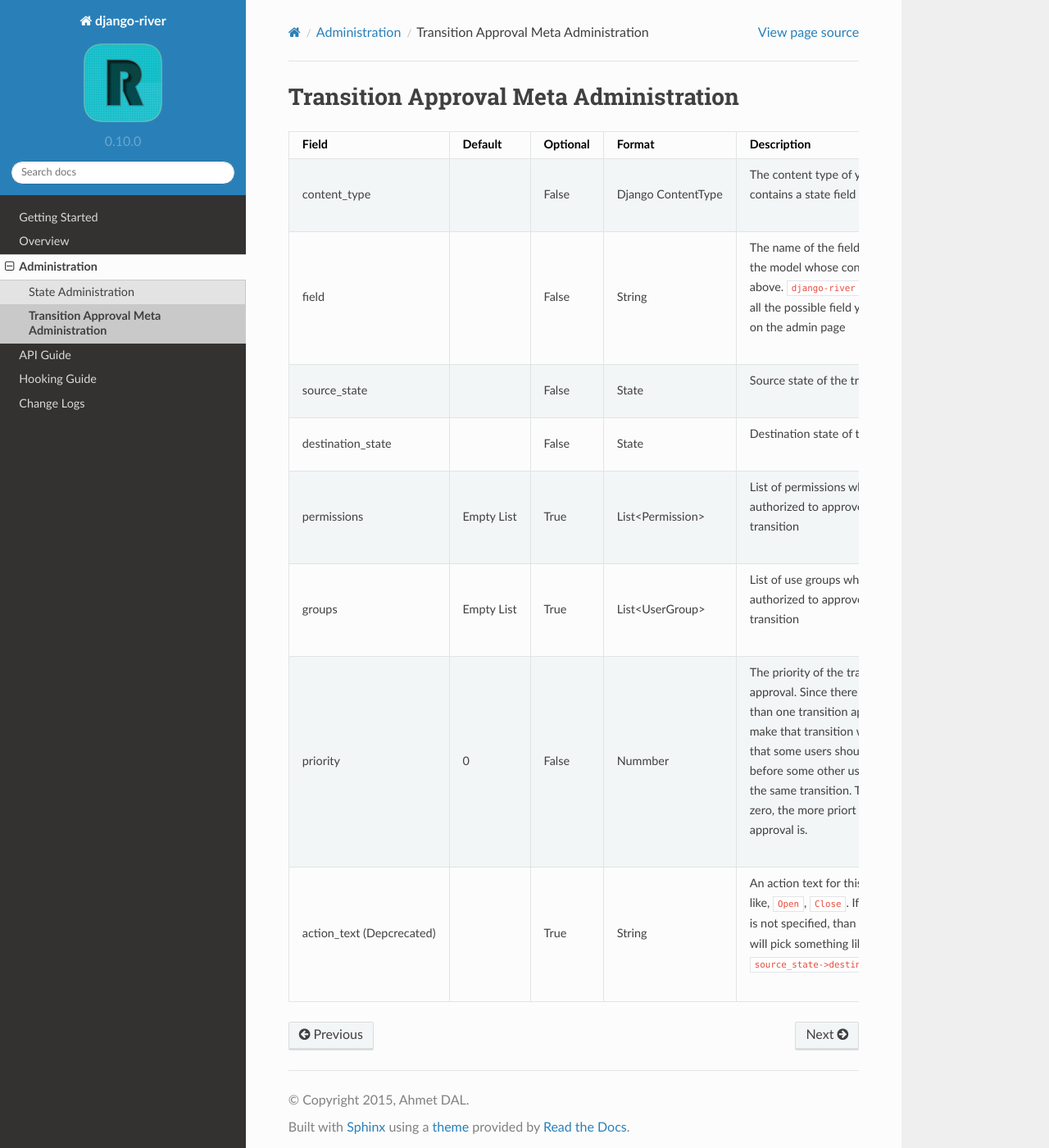
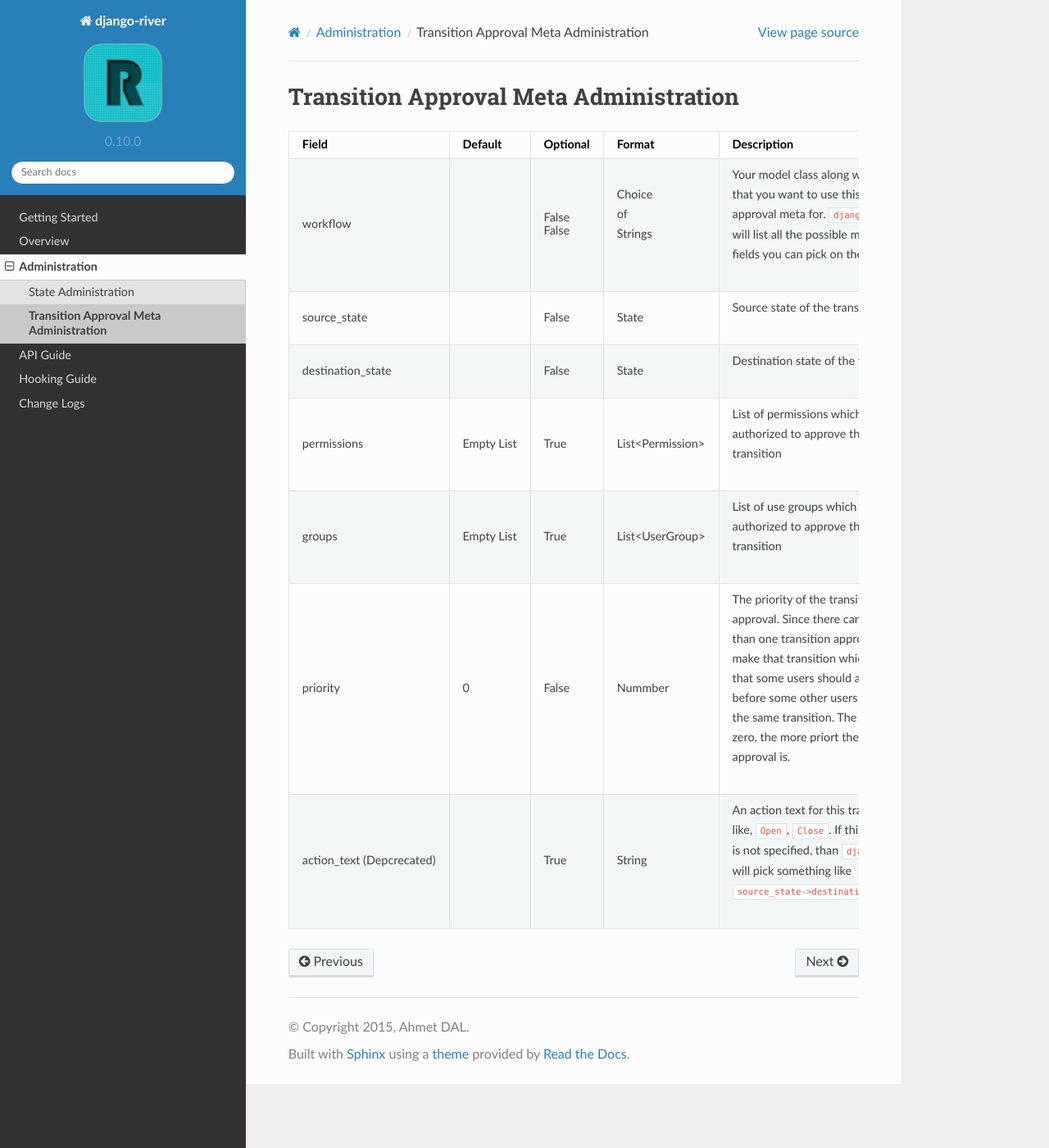
Before and after one commit to javrasya/django-river, a Sphinx documentation site: the page built from docs/admin/transition_approval_meta.rst, in a window 1280 px wide and 1400 px high. Shown: the whole window at 82% size. Built offline with Sphinx 7.4.7 and the Read the Docs theme 2.0.0, drawn with Linux system fonts in a browser that asks for light colours; pages that are not in the unit, such as notebooks, are missing from menus.

Commit message:
Fix transition approval meta administration documentation

```diff
--- a/docs/admin/transition_approval_meta.rst
+++ b/docs/admin/transition_approval_meta.rst
@@ -5,14 +5,11 @@ Transition Approval Meta Administration
 +---------------------------+------------+----------+--------------------+-------------------------------------------+
 |           Field           |  Default   | Optional |       Format       |                Description                |
 +===========================+============+==========+====================+===========================================+
-| content_type              |            | False    | Django ContentType | | The content type of your class that     |
-|                           |            |          |                    | | contains a state field                  |
-+---------------------------+------------+----------+--------------------+-------------------------------------------+
-| field                     |            | False    | String             | | The name of the field that is in        |
-|                           |            |          |                    | | the model whose content type picked     |
-|                           |            |          |                    | | above. ``django-river`` will list       |
-|                           |            |          |                    | | all the possible field you can pick     |
-|                           |            |          |                    | | on the admin page                       |
+| workflow                  |            | False    | | Choice           | | Your model class along with the field   |
+|                           |            |          | | of               | | that you want to use this transition    |
+|                           |            | False    | | Strings          | | approval meta for. ``django-river``     |
+|                           |            |          |                    | | will list all the possible model and    |
+|                           |            |          |                    | | fields you can pick on the admin page   |
 +---------------------------+------------+----------+--------------------+-------------------------------------------+
 | source_state              |            | False    | State              | | Source state of the transition          |
 +---------------------------+------------+----------+--------------------+-------------------------------------------+
```
